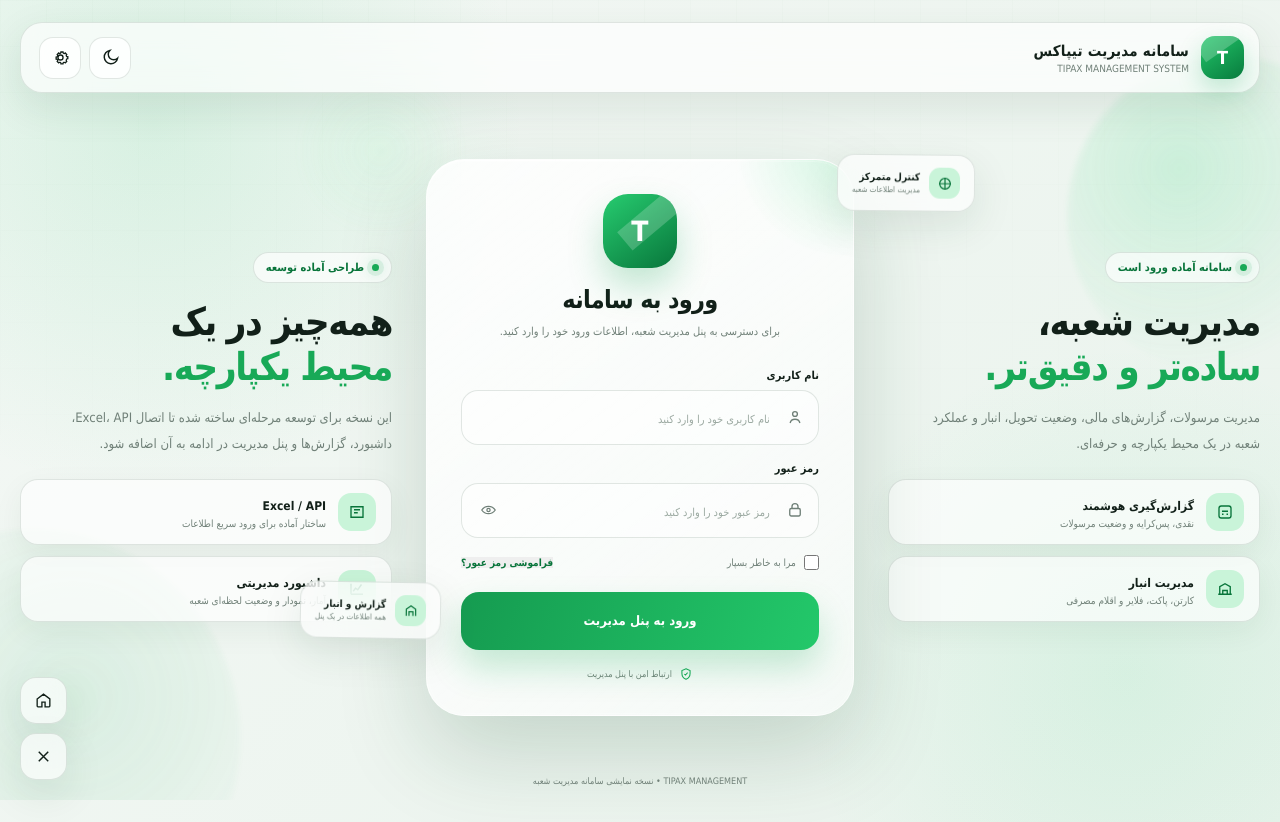
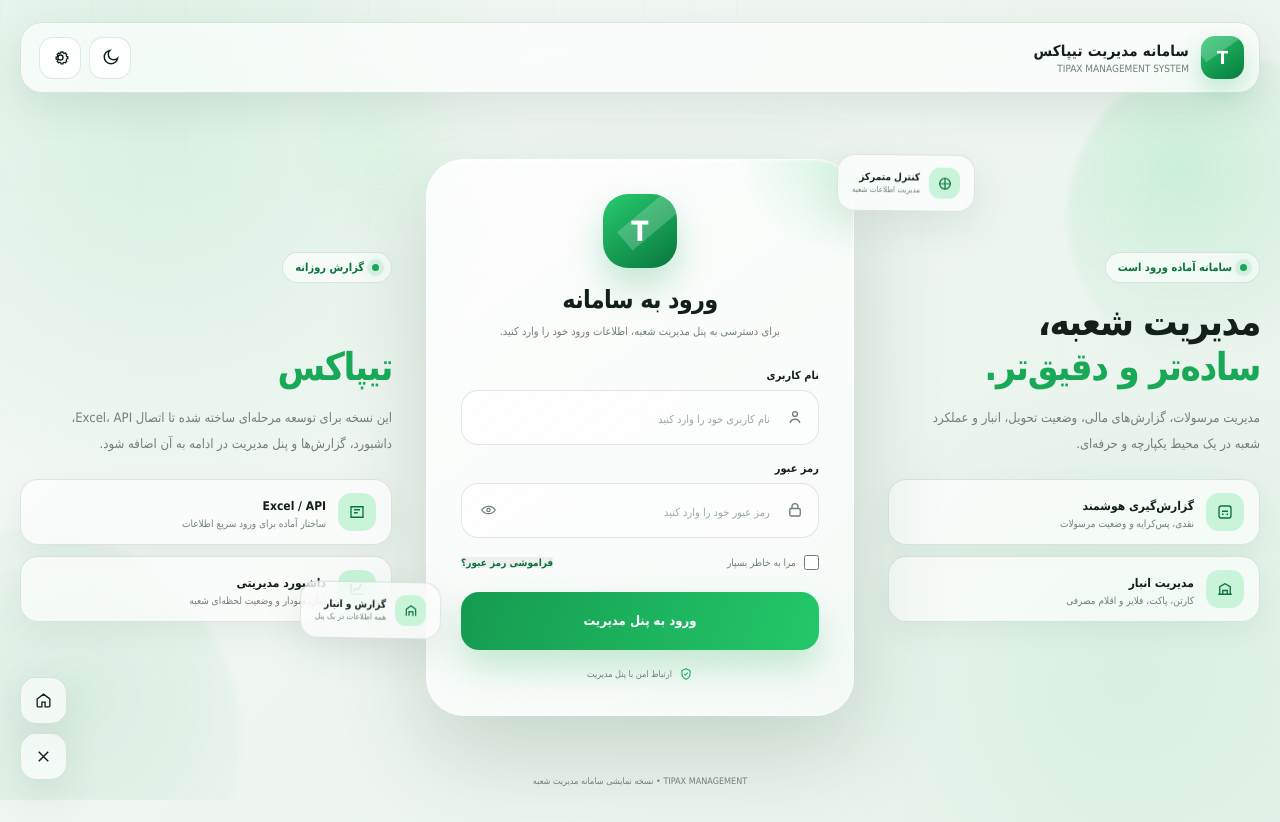
Before and after one commit to Tipax2/Tipax, a plain HTML site: page login.html in a window 1280 px wide. Drawn offline with Linux system fonts and the light colour scheme.

Commit message:
Update login.html

```diff
--- a/login.html
+++ b/login.html
@@ -608,8 +608,8 @@
     </section>
 
     <section class="side-info right">
-      <div class="eyebrow"><span class="status-dot"></span> طراحی آماده توسعه</div>
-      <h2 class="side-title">همه‌چیز در یک<br><span>محیط یکپارچه.</span></h2>
+      <div class="eyebrow"><span class="status-dot"></span>گزارش روزانه</div>
+      <h2 class="side-title"><br><span>تیپاکس</span></h2>
       <p class="side-desc">
         این نسخه برای توسعه مرحله‌ای ساخته شده تا اتصال Excel، API، داشبورد، گزارش‌ها و پنل مدیریت در ادامه به آن اضافه شود.
       </p>
```
